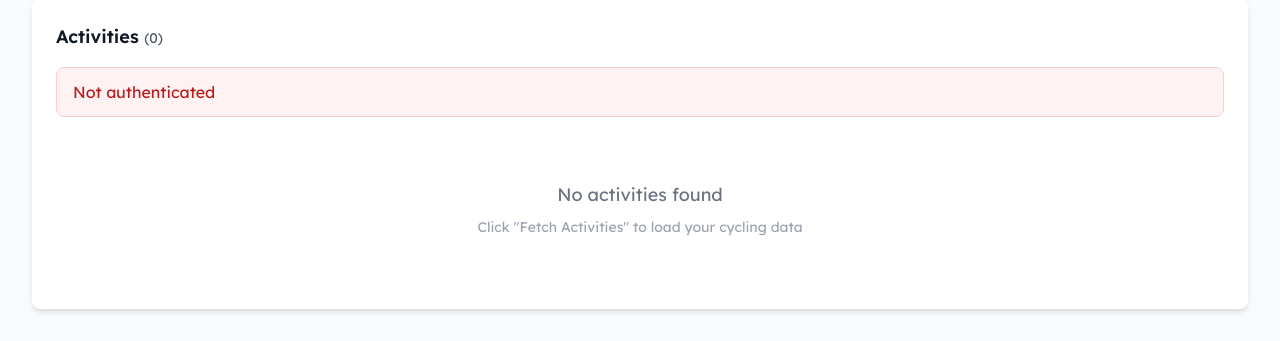
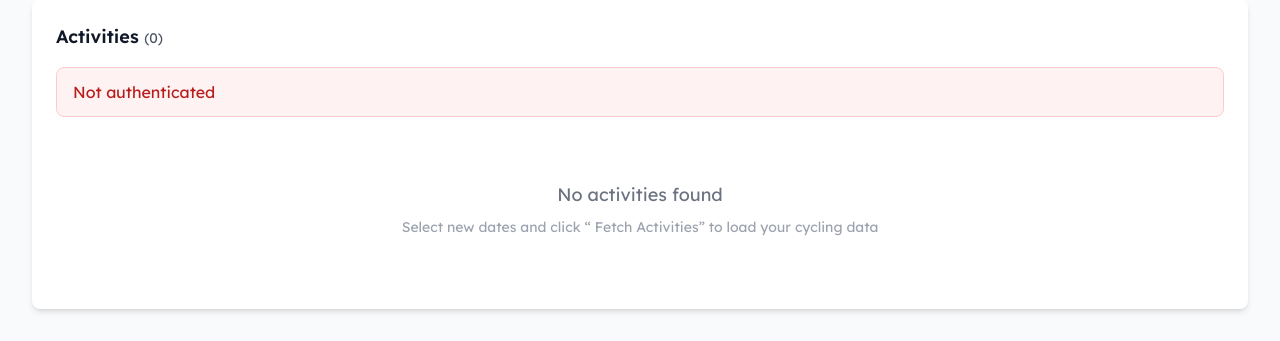
Before and after one commit to coppeti/bikestat, a FastAPI app: template backend/templates/dashboard.html in a window 1280 px wide. Shown: the part 607-948 px from the top of the page. Run offline with FastAPI, Linux system fonts and the light colour scheme; the template is opened without the code that fills it: most values are stand-ins (such as "Sample title", 1, 10 or a date in 2020); some libraries are stand-ins or nearby versions.

Commit message:
fix: Update empty state message in dashboard - Clarify that users can select new dates before fetching activities

```diff
--- a/backend/templates/dashboard.html
+++ b/backend/templates/dashboard.html
@@ -178,7 +178,7 @@
                 <!-- Empty State -->
                 <div x-show="!loading && activities.length === 0" class="text-center py-12">
                     <p class="text-gray-500 text-lg mb-2">No activities found</p>
-                    <p class="text-gray-400 text-sm">Click "Fetch Activities" to load your cycling data</p>
+                    <p class="text-gray-400 text-sm">Select new dates and click “ Fetch Activities” to load your cycling data</p>
                 </div>
 
                 <!-- Table -->
```
